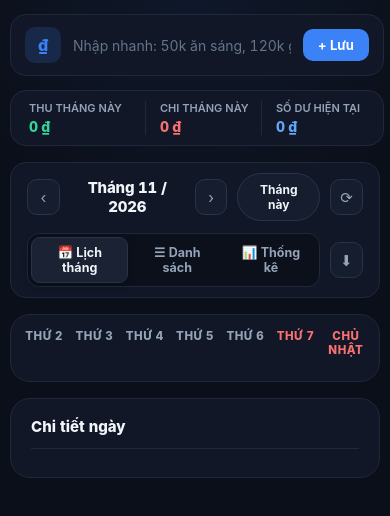
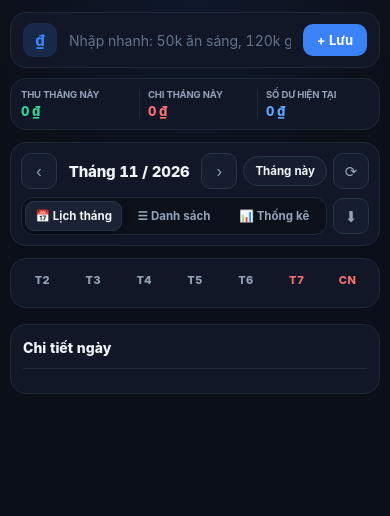
Before and after one commit to SimPham02/ChiTieuSheet, a plain HTML site: page qlChiTieu/index.html in a window 390 px wide. Drawn offline with Linux system fonts and the light colour scheme.

Commit message:
fix phone ui

```diff
--- a/qlChiTieu/index.html
+++ b/qlChiTieu/index.html
@@ -2,7 +2,7 @@
 <html lang="vi">
 <head>
   <base target="_top">
-  <meta name="viewport" content="width=device-width, initial-scale=1">
+  <meta name="viewport" content="width=device-width, initial-scale=1, maximum-scale=1">
   <style>
     :root {
       --bg: #0b0f19;
@@ -19,11 +19,11 @@
       --primary: #3b82f6;
       --primary-glow: rgba(59, 130, 246, 0.16);
       --green: #34d399;
-      --green-bg: rgba(16, 185, 129, 0.14);
-      --green-border: rgba(16, 185, 129, 0.32);
+      --green-bg: rgba(16, 185, 129, 0.15);
+      --green-border: rgba(16, 185, 129, 0.35);
       --red: #f87171;
-      --red-bg: rgba(239, 68, 68, 0.14);
-      --red-border: rgba(239, 68, 68, 0.32);
+      --red-bg: rgba(239, 68, 68, 0.15);
+      --red-border: rgba(239, 68, 68, 0.35);
       --radius-lg: 20px;
       --radius-md: 12px;
     }
@@ -61,7 +61,7 @@
       background: var(--panel);
       border: 1px solid var(--line);
       border-radius: 16px;
-      padding: 12px 14px;
+      padding: 10px 12px;
       display: flex;
       align-items: center;
       gap: 10px;
@@ -72,14 +72,14 @@
       box-shadow: 0 0 0 3px rgba(59, 130, 246, 0.15);
     }
     .quick-icon {
-      width: 36px;
-      height: 36px;
+      width: 34px;
+      height: 34px;
       border-radius: 10px;
       background: var(--primary-glow);
       color: var(--primary);
       display: grid;
       place-items: center;
-      font-size: 16px;
+      font-size: 15px;
       font-weight: 800;
       flex-shrink: 0;
     }
@@ -98,9 +98,10 @@
       color: #fff;
       font-size: 13px;
       font-weight: 700;
-      padding: 8px 15px;
+      padding: 8px 14px;
       border-radius: 10px;
       white-space: nowrap;
+      flex-shrink: 0;
       transition: opacity .15s;
     }
     .quick-btn:hover { opacity: .92; }
@@ -110,10 +111,10 @@
       background: var(--panel);
       border: 1px solid var(--line);
       border-radius: 16px;
-      padding: 10px 18px;
+      padding: 10px 16px;
       display: grid;
       grid-template-columns: repeat(3, 1fr);
-      gap: 12px;
+      gap: 10px;
       align-items: center;
     }
     .stat-item {
@@ -124,18 +125,18 @@
     }
     .stat-item:not(:first-child) {
       border-left: 1px solid var(--line);
-      padding-left: 14px;
+      padding-left: 12px;
     }
     .stat-label {
-      font-size: 11px;
-      font-weight: 600;
+      font-size: 10.5px;
+      font-weight: 700;
       color: var(--muted-light);
       white-space: nowrap;
     }
     .stat-val {
-      font-size: 16px;
+      font-size: 15.5px;
       font-weight: 800;
-      letter-spacing: -0.3px;
+      letter-spacing: -0.4px;
       white-space: nowrap;
       overflow: hidden;
       text-overflow: ellipsis;
@@ -149,18 +150,18 @@
       background: var(--panel);
       border: 1px solid var(--line);
       border-radius: 16px;
-      padding: 10px 16px;
+      padding: 10px 14px;
       display: flex;
       justify-content: space-between;
       align-items: center;
-      gap: 12px;
+      gap: 10px;
       margin-bottom: 16px;
       flex-wrap: wrap;
     }
     .nav-left, .nav-right {
       display: flex;
       align-items: center;
-      gap: 10px;
+      gap: 8px;
     }
     .nav-icon-btn {
       width: 36px;
@@ -172,6 +173,7 @@
       display: grid;
       place-items: center;
       font-size: 15px;
+      flex-shrink: 0;
       transition: .16s ease;
     }
     .nav-icon-btn:hover {
@@ -183,11 +185,12 @@
     @keyframes spin { to { transform: rotate(360deg); } }
 
     .month-title {
-      font-size: 17px;
+      font-size: 16px;
       font-weight: 800;
-      min-width: 140px;
+      min-width: 132px;
       text-align: center;
       letter-spacing: -0.2px;
+      white-space: nowrap;
     }
     .today-pill-btn {
       border: 1px solid var(--line-light);
@@ -195,8 +198,10 @@
       color: var(--text);
       font-size: 12px;
       font-weight: 700;
-      padding: 8px 14px;
+      padding: 8px 13px;
       border-radius: 999px;
+      white-space: nowrap;
+      flex-shrink: 0;
       transition: .16s ease;
     }
     .today-pill-btn:hover {
@@ -215,12 +220,14 @@
     .view-tab {
       display: inline-flex;
       align-items: center;
-      gap: 6px;
-      padding: 7px 13px;
+      justify-content: center;
+      gap: 5px;
+      padding: 7px 12px;
       border-radius: 9px;
       font-size: 12.5px;
       font-weight: 700;
       color: var(--muted-light);
+      white-space: nowrap;
       transition: .16s ease;
     }
     .view-tab:hover { color: var(--text); }
@@ -246,7 +253,7 @@
     }
     .cal-weekdays {
       display: grid;
-      grid-template-columns: repeat(7, 1fr);
+      grid-template-columns: repeat(7, minmax(0, 1fr));
       gap: 8px;
       margin-bottom: 10px;
       text-align: center;
@@ -254,15 +261,17 @@
     .cal-weekday {
       font-size: 11.5px;
       font-weight: 800;
-      letter-spacing: .5px;
+      letter-spacing: .4px;
       color: var(--muted-light);
       padding: 4px 0;
+      white-space: nowrap;
     }
     .cal-weekday.weekend { color: var(--red); }
+    .cal-weekday .wd-short { display: none; }
 
     .cal-grid {
       display: grid;
-      grid-template-columns: repeat(7, 1fr);
+      grid-template-columns: repeat(7, minmax(0, 1fr));
       gap: 8px;
     }
     .cal-cell {
@@ -270,7 +279,7 @@
       border: 1px solid rgba(255, 255, 255, 0.04);
       border-radius: var(--radius-md);
       min-height: 94px;
-      padding: 10px;
+      padding: 9px 8px;
       display: flex;
       flex-direction: column;
       justify-content: space-between;
@@ -280,6 +289,7 @@
       position: relative;
       overflow: hidden;
       user-select: none;
+      min-width: 0;
     }
     .cal-cell:hover {
       background: var(--cell-hover);
@@ -302,29 +312,32 @@
       display: flex;
       justify-content: space-between;
       align-items: center;
+      gap: 2px;
     }
     .day-num {
       font-size: 13.5px;
       font-weight: 800;
       color: var(--text);
       line-height: 1;
+      flex-shrink: 0;
     }
     .cal-cell.other-month .day-num { color: var(--muted); }
     .cal-cell.today .day-num {
-      width: 26px;
-      height: 26px;
+      width: 25px;
+      height: 25px;
       border-radius: 50%;
       background: var(--primary);
       color: #fff;
       display: inline-grid;
       place-items: center;
-      font-size: 12.5px;
+      font-size: 12px;
       box-shadow: 0 2px 8px rgba(59, 130, 246, 0.45);
     }
     .cell-count {
       font-size: 10px;
       font-weight: 700;
       color: var(--muted);
+      white-space: nowrap;
     }
 
     .cell-pills {
@@ -332,12 +345,13 @@
       flex-direction: column;
       gap: 4px;
       align-items: flex-start;
+      width: 100%;
     }
     .day-pill {
       display: inline-flex;
       align-items: center;
       gap: 5px;
-      padding: 3px 8px;
+      padding: 3px 7px;
       border-radius: 6px;
       font-size: 11px;
       font-weight: 700;
@@ -407,7 +421,7 @@
       padding: 10px 8px;
       border-bottom: 1px solid rgba(30, 41, 59, 0.65);
       border-radius: 10px;
-      gap: 12px;
+      gap: 10px;
       transition: background .14s;
     }
     .tx-row:hover { background: var(--cell); }
@@ -415,7 +429,7 @@
     .tx-left {
       display: flex;
       align-items: center;
-      gap: 11px;
+      gap: 10px;
       min-width: 0;
       cursor: pointer;
       flex: 1;
@@ -451,17 +465,19 @@
       border-radius: 999px;
       font-size: 10.5px;
       font-weight: 600;
+      white-space: nowrap;
     }
     .tx-right {
       display: flex;
       align-items: center;
-      gap: 6px;
+      gap: 4px;
+      flex-shrink: 0;
     }
     .tx-amount {
       font-size: 13.5px;
       font-weight: 800;
       white-space: nowrap;
-      margin-right: 4px;
+      margin-right: 2px;
     }
     .tx-amount.thu { color: var(--green); }
     .tx-amount.chi { color: var(--red); }
@@ -534,7 +550,7 @@
       padding: 14px;
     }
     .kpi-label { font-size: 11px; color: var(--muted-light); font-weight: 600; }
-    .kpi-val { font-size: 17px; font-weight: 800; margin-top: 6px; }
+    .kpi-val { font-size: 16px; font-weight: 800; margin-top: 6px; }
 
     .empty {
       text-align: center;
@@ -610,24 +626,129 @@
       pointer-events: none;
       transition: .2s ease;
       z-index: 50;
+      max-width: 92vw;
+      text-align: center;
     }
     .toast.error { background: #7f1d1d; border-color: #b91c1c; }
     .toast.show { opacity: 1; transform: translateX(-50%) translateY(0); }
 
+    /* ===== RESPONSIVE ĐIỆN THOẠI (CHUẨN MOBILE-FIRST) ===== */
     @media (max-width: 860px) {
       .top-bar, .stats-grid { grid-template-columns: 1fr; }
     }
     @media (max-width: 640px) {
-      .app { padding: 14px 10px 36px; }
-      .calendar-card { padding: 10px; }
-      .cal-grid, .cal-weekdays { gap: 4px; }
-      .cal-cell { min-height: 72px; padding: 6px 5px; border-radius: 9px; }
-      .day-num { font-size: 12px; }
-      .cal-cell.today .day-num { width: 22px; height: 22px; font-size: 11px; }
-      .day-pill { padding: 2px 5px; font-size: 9.5px; gap: 3px; }
-      .day-pill .dot { width: 5px; height: 5px; }
-      .month-title { min-width: 115px; font-size: 15px; }
-      .stat-val { font-size: 14px; }
+      .app { padding: 12px 10px 36px; }
+      .top-bar { gap: 10px; margin-bottom: 12px; }
+
+      /* 1. Dải 3 chỉ số: Thu gọn font & vách ngăn để không bị cắt "..." */
+      .summary-strip {
+        padding: 10px 10px;
+        gap: 6px;
+      }
+      .stat-item:not(:first-child) {
+        padding-left: 8px;
+      }
+      .stat-label {
+        font-size: 9.5px;
+        letter-spacing: -0.2px;
+      }
+      .stat-val {
+        font-size: 13px;
+        letter-spacing: -0.5px;
+      }
+
+      /* 2. Thanh điều hướng: Chia 2 dòng cân đối, tuyệt đối không gãy chữ */
+      .nav-bar {
+        padding: 10px;
+        gap: 8px;
+        margin-bottom: 12px;
+      }
+      .nav-left {
+        width: 100%;
+        justify-content: space-between;
+        gap: 6px;
+      }
+      .month-title {
+        font-size: 15px;
+        min-width: 0;
+        flex: 1;
+      }
+      .today-pill-btn {
+        padding: 7px 11px;
+        font-size: 11.5px;
+      }
+      .nav-right {
+        width: 100%;
+        justify-content: space-between;
+        gap: 6px;
+      }
+      .view-tabs {
+        flex: 1;
+        display: grid;
+        grid-template-columns: repeat(3, 1fr);
+      }
+      .view-tab {
+        padding: 7px 6px;
+        font-size: 11.5px;
+        gap: 4px;
+      }
+
+      /* 3. Lịch tháng trên Mobile: T2..CN 1 hàng, ẩn chữ "X mục" và chấm tròn để vừa khít số tiền */
+      .calendar-card {
+        padding: 10px 8px;
+        border-radius: 16px;
+      }
+      .cal-weekdays {
+        gap: 4px;
+        margin-bottom: 6px;
+      }
+      .cal-weekday .wd-full { display: none; }
+      .cal-weekday .wd-short { display: inline; font-size: 11px; }
+
+      .cal-grid { gap: 4px; }
+      .cal-cell {
+        min-height: 70px;
+        padding: 5px 3px;
+        border-radius: 9px;
+        gap: 4px;
+      }
+      .cell-top {
+        justify-content: center;
+      }
+      .day-num {
+        font-size: 12px;
+      }
+      .cal-cell.today .day-num {
+        width: 21px;
+        height: 21px;
+        font-size: 11px;
+      }
+      .cell-count {
+        display: none;
+      }
+      .cell-pills {
+        gap: 3px;
+        align-items: stretch;
+      }
+      .day-pill {
+        width: 100%;
+        justify-content: center;
+        padding: 2px 2px;
+        font-size: 9.5px;
+        letter-spacing: -0.4px;
+        border-radius: 5px;
+        gap: 0;
+      }
+      .day-pill .dot {
+        display: none;
+      }
+
+      .day-detail-card, .view-card {
+        padding: 14px 12px;
+        border-radius: 16px;
+      }
+      .detail-title { font-size: 14px; }
+      .tx-row { padding: 9px 4px; }
     }
   </style>
 </head>
@@ -683,13 +804,13 @@
   <div id="viewCalendar">
     <div class="calendar-card" id="calendarCard">
       <div class="cal-weekdays">
-        <div class="cal-weekday">THỨ 2</div>
-        <div class="cal-weekday">THỨ 3</div>
-        <div class="cal-weekday">THỨ 4</div>
-        <div class="cal-weekday">THỨ 5</div>
-        <div class="cal-weekday">THỨ 6</div>
-        <div class="cal-weekday weekend">THỨ 7</div>
-        <div class="cal-weekday weekend">CHỦ NHẬT</div>
+        <div class="cal-weekday"><span class="wd-full">THỨ 2</span><span class="wd-short">T2</span></div>
+        <div class="cal-weekday"><span class="wd-full">THỨ 3</span><span class="wd-short">T3</span></div>
+        <div class="cal-weekday"><span class="wd-full">THỨ 4</span><span class="wd-short">T4</span></div>
+        <div class="cal-weekday"><span class="wd-full">THỨ 5</span><span class="wd-short">T5</span></div>
+        <div class="cal-weekday"><span class="wd-full">THỨ 6</span><span class="wd-short">T6</span></div>
+        <div class="cal-weekday weekend"><span class="wd-full">THỨ 7</span><span class="wd-short">T7</span></div>
+        <div class="cal-weekday weekend"><span class="wd-full">CHỦ NHẬT</span><span class="wd-short">CN</span></div>
       </div>
       <div id="calendarGrid" class="cal-grid"></div>
     </div>
@@ -709,7 +830,7 @@
   <!-- CHẾ ĐỘ 2: DANH SÁCH GIAO DỊCH TRONG THÁNG -->
   <div id="viewList" class="view-card" style="display:none">
     <div class="filter-bar">
-      <input id="searchInput" class="input-field" style="flex:1;min-width:200px"
+      <input id="searchInput" class="input-field" style="flex:1;min-width:180px"
              placeholder="Tìm theo nội dung hoặc danh mục..." oninput="renderListView()">
       <select id="categorySelect" class="input-field" onchange="renderListView()">
         <option value="">Tất cả danh mục</option>
@@ -772,7 +893,7 @@
       <input type="text" id="editNote" class="input-field" required>
     </div>
     <div class="modal-actions">
-      <button type="button" class="btn-secondary" onclick="closeEditModal()">Hủy (Esc)</button>
+      <button type="button" class="btn-secondary" onclick="closeEditModal()">Hủy</button>
       <button type="submit" id="saveEditBtn" class="btn-primary">Lưu thay đổi</button>
     </div>
   </form>
@@ -921,7 +1042,6 @@ function loadMonthData(force, onDone) {
     .withSuccessHandler(rows => {
       const list = Array.isArray(rows) ? rows : [];
       monthCache[cacheKey] = list;
-      // Chống Race Condition: Bỏ qua nếu người dùng đã chuyển sang tháng khác
       if (requestId !== activeRequestId) return;
       if (calCard) calCard.classList.remove('is-loading');
       monthTransactions = list;
@@ -1010,7 +1130,7 @@ function renderCalendarGrid() {
 
   const firstDay = new Date(viewYear, viewMonth, 1);
   const daysInMonth = new Date(viewYear, viewMonth + 1, 0).getDate();
-  const startOffset = (firstDay.getDay() + 6) % 7; // Thứ 2 = 0 ... CN = 6
+  const startOffset = (firstDay.getDay() + 6) % 7;
   const totalCells = Math.ceil((startOffset + daysInMonth) / 7) * 7;
   const gridStartDate = new Date(viewYear, viewMonth, 1 - startOffset);
   const todayKey = toDateKey(new Date());
@@ -1325,7 +1445,6 @@ function escapeHtml(s) {
   return d.innerHTML;
 }
 
-// ===== EVENT DELEGATION CHUẨN SENIOR (KHÔNG DÙNG INLINE ONCLICK ĐỘNG) =====
 document.getElementById('calendarGrid').addEventListener('click', e => {
   const cell = e.target.closest('.cal-cell');
   if (!cell) return;
```
